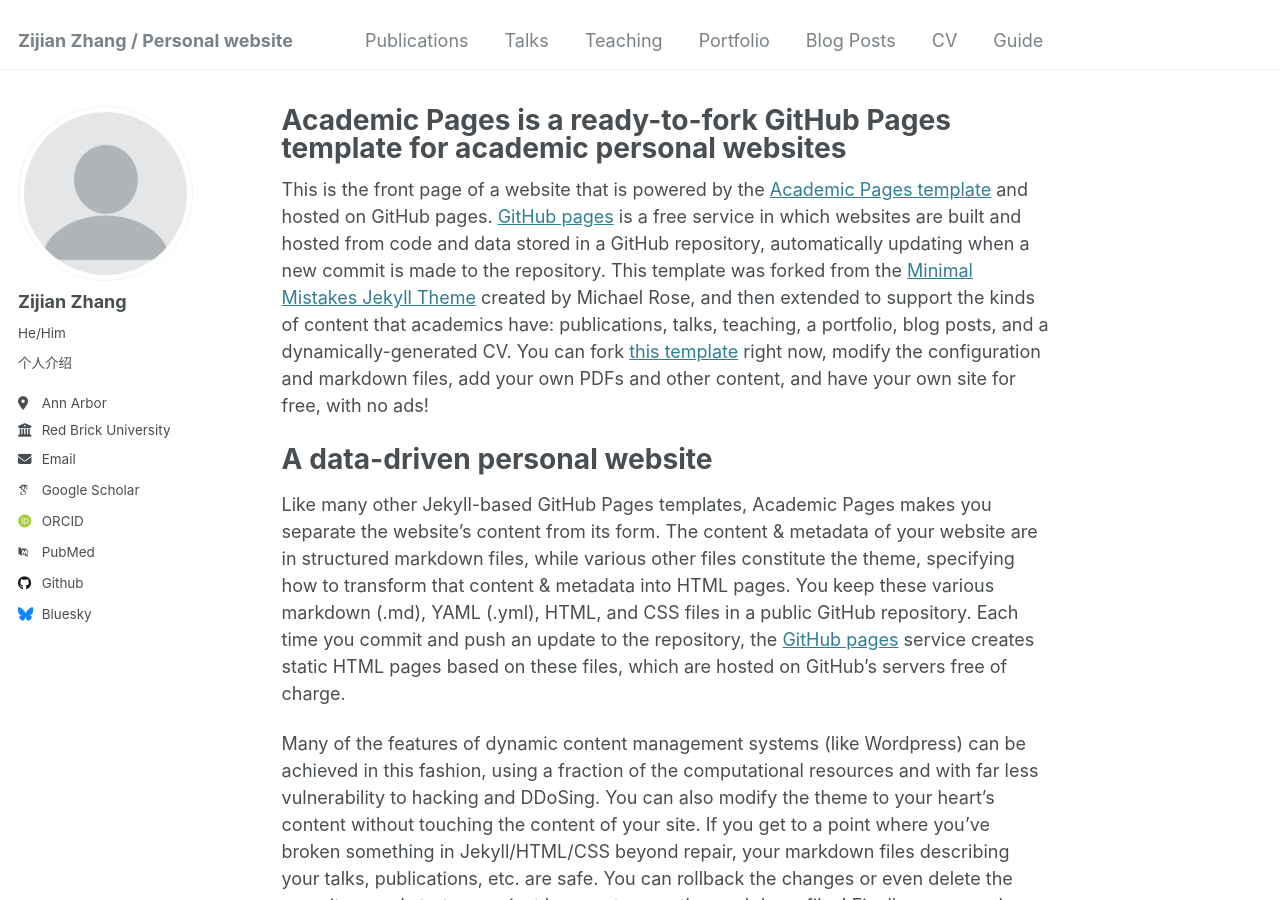
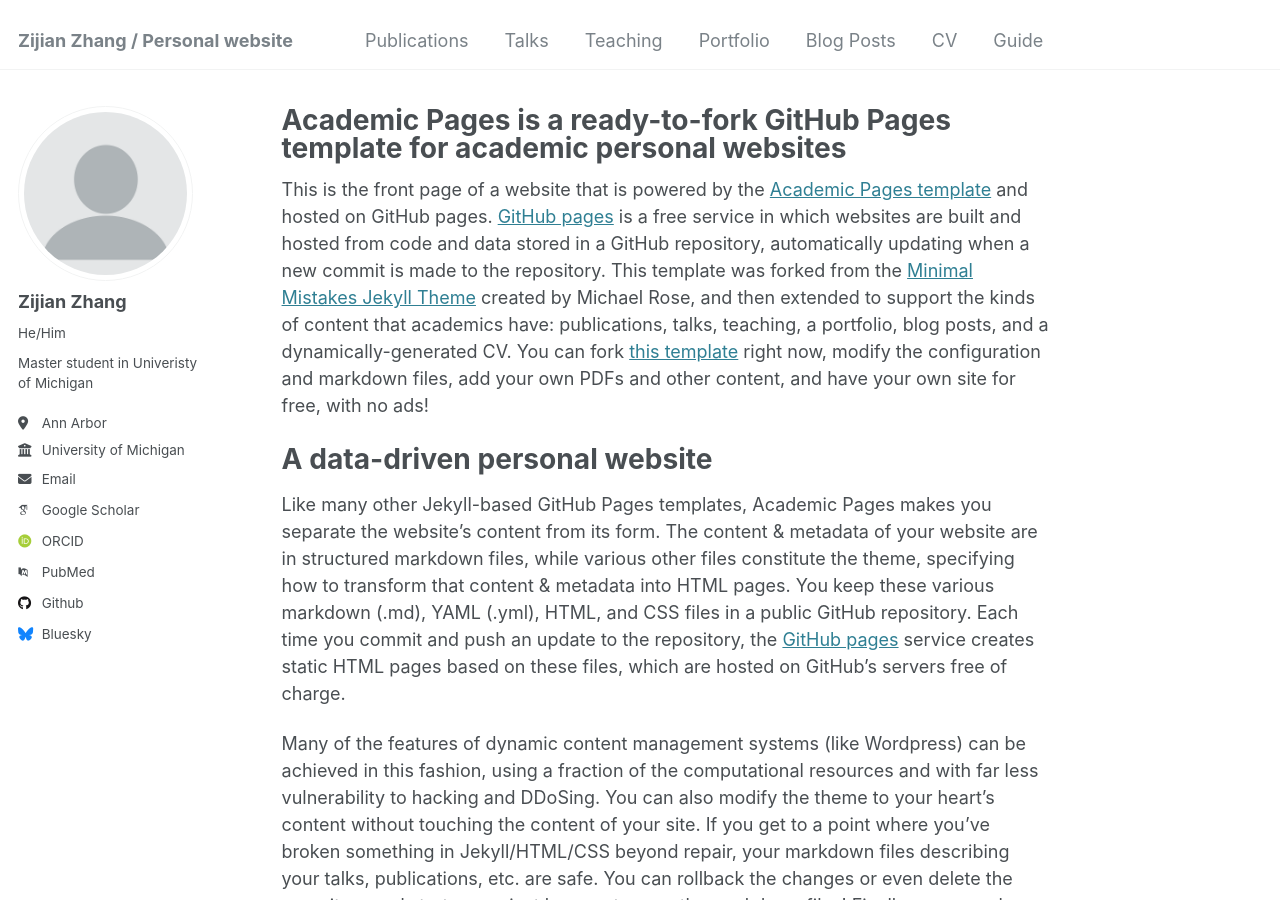
Before and after one commit to Michael6666666/Michael6666666.github.io, a Jekyll site: the page built from _pages/about.md, in a window 1280 px wide and 900 px high. Built offline with Jekyll 4.4.1, drawn with Linux system fonts in a browser that asks for light colours; some web fonts are replaced.

Commit message:
Update _config.yml

```diff
--- a/_config.yml
+++ b/_config.yml
@@ -24,9 +24,9 @@ author:
   avatar           : "profile.png"
   name             : "Zijian Zhang"
   pronouns         : "He/Him"
-  bio              : "个人介绍"
+  bio              : "Master student in Univeristy of Michigan"
   location         : "Ann Arbor"
-  employer         : "Red Brick University"
+  employer         : "University of Michigan"
   uri              : # URL
   email            : "none@example.org"
 
```
